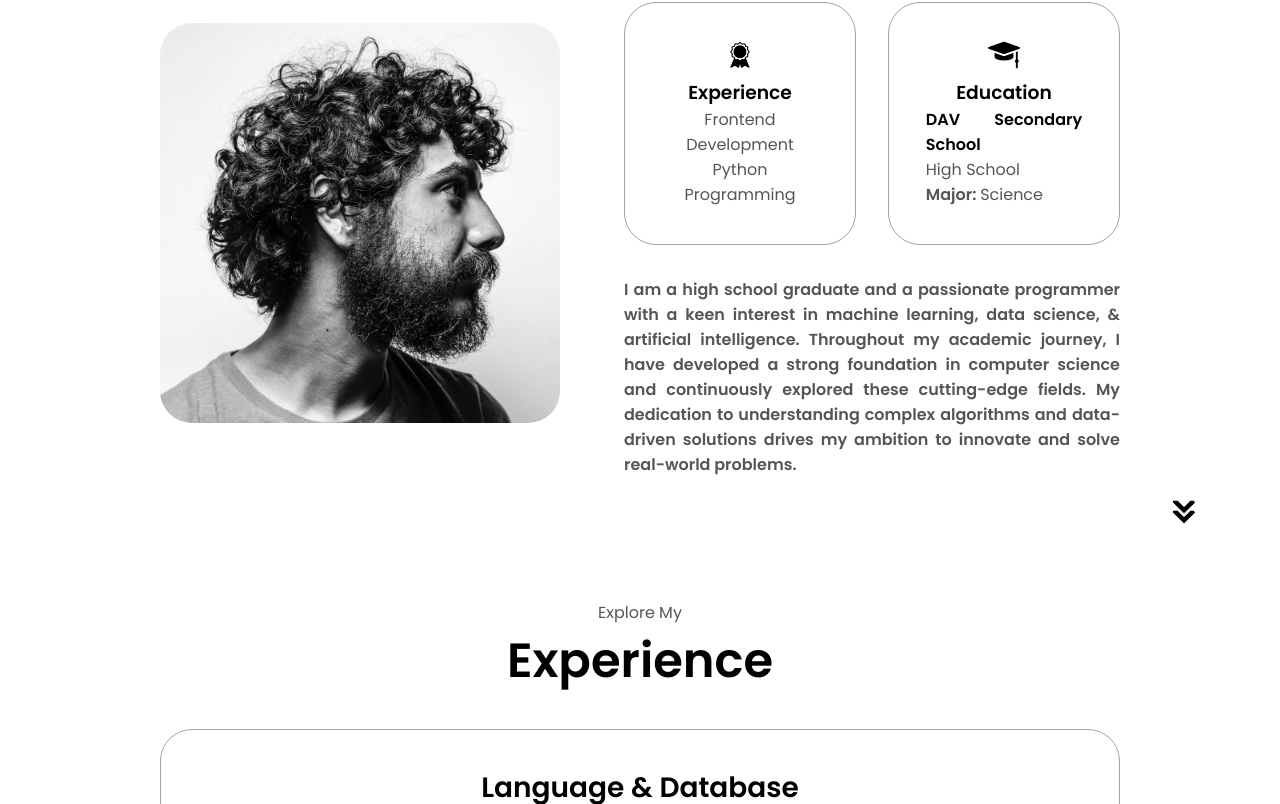
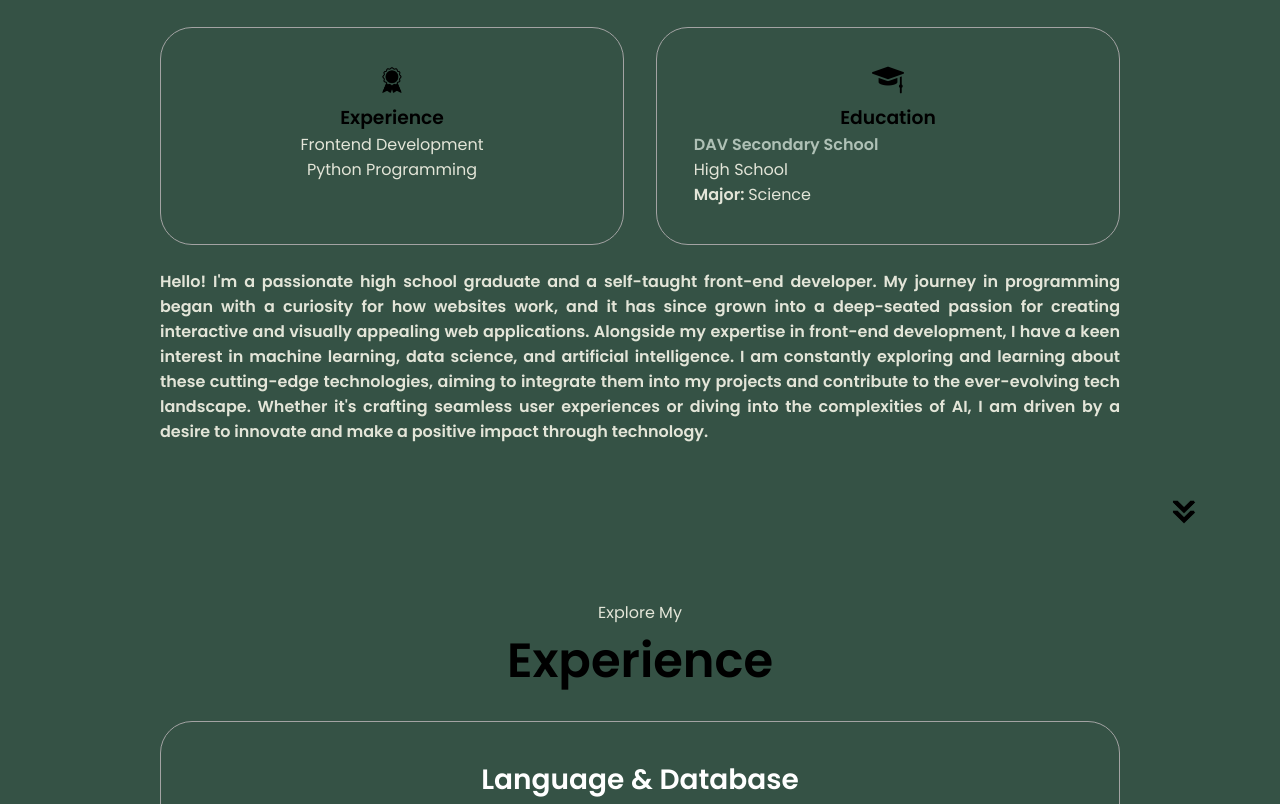
Before and after one commit to AbishkarPandey/html-css-js-portfolio, a plain HTML site: page index.html in a window 1280 px wide. Shown: the part 1096-1900 px from the top of the page. Drawn offline with Linux system fonts and the light colour scheme.

Commit message:
on progress

```diff
--- a/index.html
+++ b/index.html
@@ -10,7 +10,7 @@
   </head>
   <body>
     <nav id="desktop-nav">
-      <div class="logo">Abishkar Pandey</div>
+      <div class="logo"> Abishkar Pandey </div>
       <div>
         <ul class="nav-links">
           <li><a href="#about">About</a></li>
@@ -43,8 +43,7 @@
       <div class="section__text">
         <p class="section__text__p1">Hello, I'm</p>
         <h1 class="title">Abishkar Pandey</h1>
-        <p class="section__text__p2">Machine Learning, Data Science </br>
-          & AI Enthusiastic</p>
+        <p class="section__text__p2"> Frontend Developer </p>
         <div class="btn-container">
           <button
             class="btn btn-color-2"
@@ -82,13 +81,6 @@
       <p class="section__text__p1">Get To Know More</p>
       <h1 class="title">About Me</h1>
       <div class="section-container">
-        <div class="section__pic-container">
-          <img
-            src="./assets/about-pic.png"
-            alt="Profile picture"
-            class="about-pic"
-          />
-        </div>
         <div class="about-details-container">
           <div class="about-containers">
             <div class="details-container">
@@ -116,12 +108,15 @@
           <div class="text-container">
             <p style = "text-align:justify;">
               <b>
-              I am a high school graduate and a passionate programmer with a
-              keen interest in machine learning, data science, & artificial intelligence.
-              Throughout my academic journey, I have developed a strong foundation in
-              computer science and continuously explored these cutting-edge fields.
-              My dedication to understanding complex algorithms and data-driven
-              solutions drives my ambition to innovate and solve real-world problems.
+                Hello! I'm a passionate high school graduate and a self-taught front-end developer.
+                My journey in programming began with a curiosity for how websites work, and it has
+                since grown into a deep-seated passion for creating interactive and visually appealing
+                web applications. Alongside my expertise in front-end development, I have a keen
+                interest in machine learning, data science, and artificial intelligence. I am
+                constantly exploring and learning about these cutting-edge technologies, aiming to
+                integrate them into my projects and contribute to the ever-evolving tech landscape.
+                Whether it's crafting seamless user experiences or diving into the complexities of AI,
+                I am driven by a desire to innovate and make a positive impact through technology.
             </b>
             </p>
           </div>
--- a/script.js
+++ b/script.js
@@ -1,4 +1,4 @@
-function toggleMenu() {
+  function toggleMenu() {
   const menu = document.querySelector(".menu-links");
   const icon = document.querySelector(".hamburger-icon");
   menu.classList.toggle("open");
--- a/style.css
+++ b/style.css
@@ -5,7 +5,7 @@
 * {
   margin: 0;
   padding: 0;
-  background-color: #ffffff;
+  background-color: #355245;
 }
 
 body {
@@ -17,9 +17,8 @@ html {
 }
 
 p {
-  color: rgb(85, 85, 85);
+  color: #e3e5d8;
 }
-
 
 /* TRANSITION */
 
@@ -48,7 +47,7 @@ nav {
 }
 
 a {
-  color: rgb(0, 0, 0);
+  color: #afc1b6;
   text-decoration: none;
   text-decoration-color: white;
 }
@@ -62,6 +61,7 @@ a:hover {
 
 .logo {
   font-size: 2rem;
+  color: #afc1b6;
 }
 
 .logo:hover {
@@ -271,8 +271,8 @@ section {
 
 .about-containers {
   gap: 2rem;
-  margin-bottom: 2rem;
-  margin-top: 2rem;
+  margin-bottom: 1.5rem;
+  margin-top: 1.5rem;
 }
 
 .about-details-container {
@@ -285,9 +285,6 @@ section {
   display: flex;
 }
 
-.about-pic {
-  border-radius: 2rem;
-}
 
 .arrow {
   position: absolute;
@@ -298,7 +295,7 @@ section {
 .details-container {
   padding: 2.3rem;
   flex: 1;
-  background: #ffffff;
+  background: #355245;
   border-radius: 2rem;
   border: rgb(53, 53, 53) 0.1rem solid;
   border-color: rgb(163, 163, 163);
@@ -310,12 +307,6 @@ section {
   height: 80%;
 }
 
-.section__pic-container {
-  height: 400px;
-  width: 400px;
-  margin: auto 0;
-}
-
 /* EXPERIENCE SECTION */
 
 #experience {
@@ -323,7 +314,7 @@ section {
 }
 
 .experience-sub-title {
-  color: ffffff;
+  color: #ffffff;
   font-weight: 600;
   font-size: 1.75rem;
   margin-bottom: 2rem;
@@ -363,7 +354,7 @@ article .icon {
 
 .color-container {
   border-color: rgb(163, 163, 163);
-  background: #ffffff;
+  background: #355245;
 }
 
 .project-img {
@@ -398,7 +389,7 @@ article .icon {
   border-radius: 2rem;
   border: rgb(53, 53, 53) 0.1rem solid;
   border-color: rgb(163, 163, 163);
-  background: (250, 250, 250);
+  background: #355245;
   margin: 2rem auto;
   padding: 0.5rem;
 }
```
Also changed, not shown: assets/blacklogo.png (added), assets/project-1.png (deleted), assets/project-2.png (deleted), assets/project-3.png (deleted).
